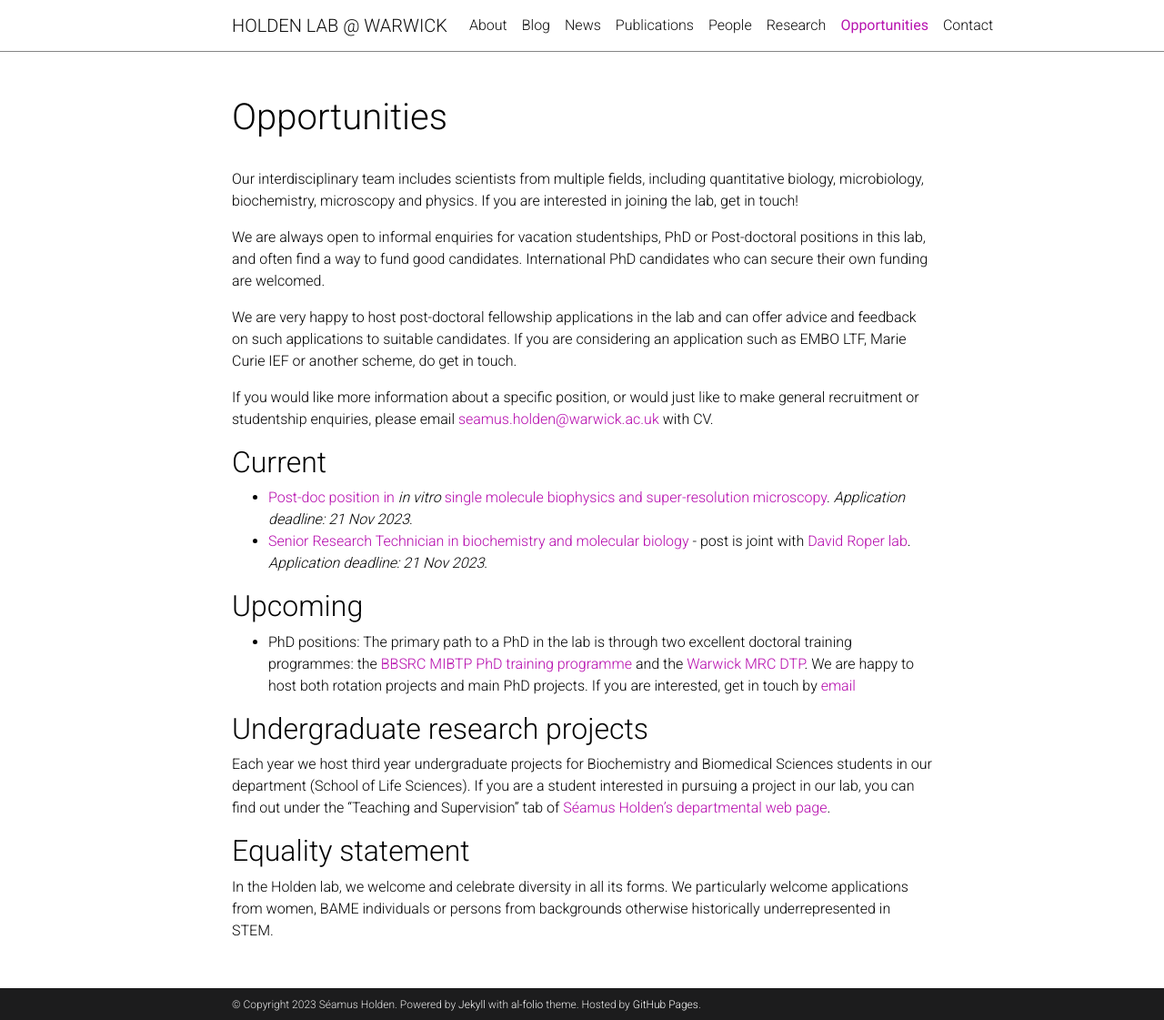
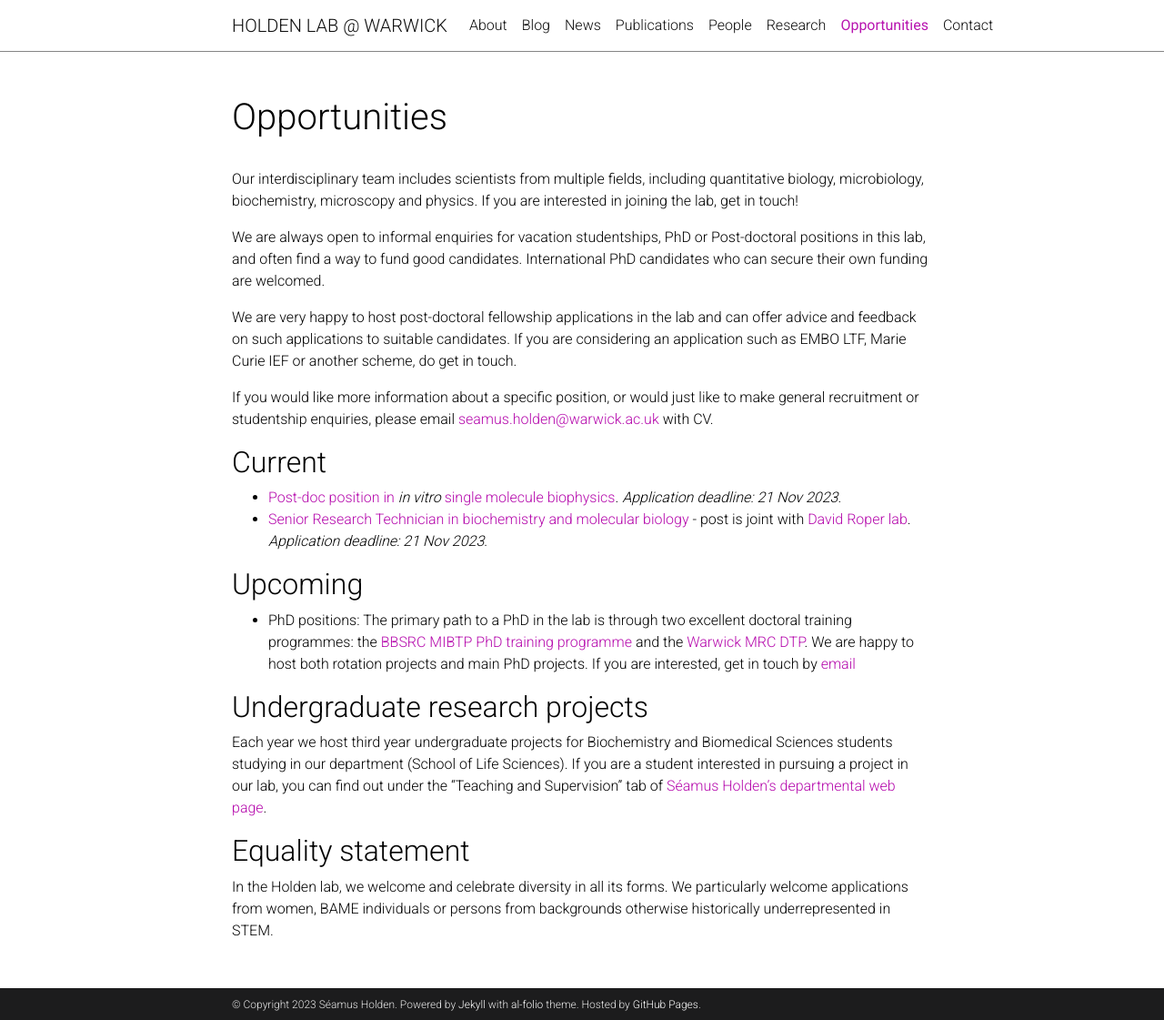
Before and after one commit to HoldenLab/holdenlab.github.io, a Jekyll site: the page built from _pages/opportunities.md, in a window 1280 px wide and 1121 px high. Shown: the whole window at 91% size. Built offline with Jekyll 4.4.1, drawn with Linux system fonts in a browser that asks for light colours; comment, search, counter and statistics services are not loaded; a style sheet for code colours, icons or effects is not loaded.

Commit message:
Updated the in vitro SMF job description

```diff
--- a/_pages/opportunities.md
+++ b/_pages/opportunities.md
@@ -18,7 +18,7 @@
 
 ## Current
 
-- [Post-doc position in *in vitro* single molecule biophysics and super-resolution microscopy](https://warwick-careers.tal.net/vx/lang-en-GB/mobile-0/appcentre-1/brand-4/xf-3f0f50be1f41/spa-1/candidate/so/pm/1/pl/3/opp/407-Research-Fellow-108072-1023/en-GB). *Application deadline: 21 Nov 2023*.
+- [Post-doc position in *in vitro* single molecule biophysics](https://warwick-careers.tal.net/vx/lang-en-GB/mobile-0/appcentre-1/brand-4/xf-3f0f50be1f41/spa-1/candidate/so/pm/1/pl/3/opp/407-Research-Fellow-108072-1023/en-GB). *Application deadline: 21 Nov 2023*.
 - [Senior Research Technician in biochemistry and molecular biology](https://warwick-careers.tal.net/vx/lang-en-GB/mobile-0/appcentre-1/brand-4/xf-b32297ec6e4e/spa-1/candidate/so/pm/1/pl/3/opp/405-Senior-Research-Technician-108074-0923/en-GB) - post is joint with [David Roper lab](https://warwick.ac.uk/fac/sci/lifesci/research/droper). *Application deadline: 21 Nov 2023*.
 
 ## Upcoming
@@ -27,7 +27,7 @@
 
 ## Undergraduate research projects
 
-Each year we host third year undergraduate projects for Biochemistry and Biomedical Sciences students in our department (School of Life Sciences). If you are a student interested in pursuing a project in our lab, you can find out under the "Teaching and Supervision" tab of [Séamus Holden's departmental web page](https://warwick.ac.uk/fac/sci/lifesci/people/sholden/).
+Each year we host third year undergraduate projects for Biochemistry and Biomedical Sciences students studying in our department (School of Life Sciences). If you are a student interested in pursuing a project in our lab, you can find out under the "Teaching and Supervision" tab of [Séamus Holden's departmental web page](https://warwick.ac.uk/fac/sci/lifesci/people/sholden/).
 
 ## Equality statement
 
```
Also changed, not shown: _news/231012_announcement_temp_pdra_tech.md (+1 -1 lines).
